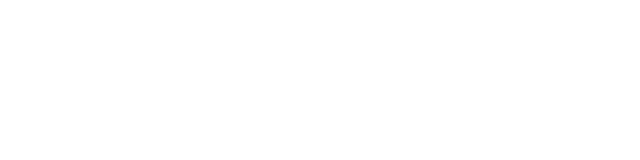
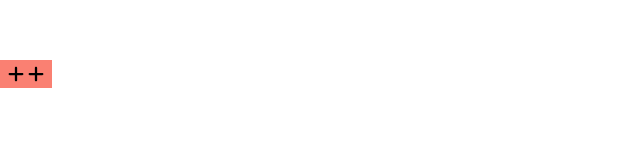
Before and after one commit to AjeshMadhavan/Customer-Management, a Vue app: page / in a window 1280 px wide. Shown: the top 160 px of the page, without its empty margins (0-640 px from the left). Built offline with nearby package versions, Linux system fonts and the light colour scheme.

Commit message:
updated;

```diff
--- a/src/App.vue
+++ b/src/App.vue
@@ -1,9 +1,12 @@
 <template>
   <div id="app">
+    <button-tag className="icon-icon" :icon="Plus" :appendIcon="Plus" :buttonFontWeight="700" buttonBackgroundColor="salmon" text=""/>
   </div>
 </template>
 
 <script lang="ts" setup>
+import ButtonTag from './components/ButtonTag.vue'
+import Plus from './assets/plus-solid.svg'
 </script>
 
 <style>
--- a/src/components/ButtonTag.vue
+++ b/src/components/ButtonTag.vue
@@ -1,25 +1,17 @@
 <template>
   <button
     :class="{
-      btn: true,
-      'icon-left': props.iconPositionLeft,
-      'apply-border': props.addBorder,
-      'dropdown-title': props.dropdownTitle,
-      'dropdown-title-bold': props.dropdownTitleBold,
-      'bg-blue': props.bgBlue,
-      'show-lighter': props.showLight,
-      'show-bolder': props.showBolder,
-      'table-btn': props.tableHeadBtn,
-      'showas-icon': props.showAsIcon,
-      'icon-btn': props.iconBtn,
+      button: true,
+      [props.className]: true,
     }"
-    @click="handleBtnClick"
+    @click="handleButtonClick"
+    :style="buttonStyles"
   >
     <div
       :class="{
         'icon-text-wrapper': true,
       }"
-      v-if="props.text || props.iconBtn"
+      v-if="props.text || props.icon"
     >
       <div v-if="props.prependIcon" class="prepend-icon-wrapper">
         <img :src="props.prependIcon" class="prepend-icon" />
@@ -27,12 +19,12 @@
       <span v-if="props.text" class="btn__text">
         {{ props.text }}
       </span>
-      <img v-if="props.iconBtn" :src="props.iconBtn" class="icon" />
+      <img v-if="props.icon" :src="props.icon" class="icon" />
     </div>
-    <div v-if="props.icon" class="btn-icon-wrapper">
-      <img :src="props.icon" />
+    <div v-if="props.appendIcon" class="append-icon-wrapper">
+      <img :src="props.appendIcon" />
     </div>
-    <div v-if="props.tableHeadBtn" class="table-btn-icons">
+    <div v-if="props.tableHeadButton" class="table-button-icons">
       <img :src="props.sortIcon" class="sort-icon" />
       <img :src="props.filterIcon" class="filter-icon" />
     </div>
@@ -40,79 +32,60 @@
 </template>
 
 <script lang="ts" setup>
-import { defineEmits, defineProps } from "vue";
+import { defineEmits, defineProps, reactive } from "vue";
 
-const emits = defineEmits(["handleBtnClick"]);
+const emits = defineEmits(["handleButtonClick"]);
 const props = defineProps({
   text: {
     type: String,
-    default: undefined,
+    default: "",
   },
-  showAsIcon: {
-    type: Boolean,
-    default: false,
+  className: {
+    type: String,
+    default: "",
   },
-  iconBtn: {
+  buttonBackgroundColor: {
     type: String,
-    default: undefined,
+    default: "transparent",
+  },
+  buttonFontWeight: {
+    type: Number,
+    default: 500,
   },
   icon: {
     type: String,
-    defalut: undefined,
+    default: "",
+  },
+  appendIcon: {
+    type: String,
+    defalut: "",
   },
   prependIcon: {
     type: String,
-    default: undefined,
+    default: "",
   },
   sortIcon: {
     type: String,
-    default: undefined,
+    default: "",
   },
   filterIcon: {
     type: String,
-    default: undefined,
-  },
-  iconPositionLeft: {
-    type: Boolean,
-    defalut: false,
-  },
-  bgBlue: {
-    type: Boolean,
-    default: false,
-  },
-  showLight: {
-    type: Boolean,
-    defalut: false,
-  },
-  showBolder: {
-    type: Boolean,
-    defalut: false,
-  },
-  addBorder: {
-    type: Boolean,
-    defalut: false,
-  },
-  dropdownTitle: {
-    type: Boolean,
-    default: false,
-  },
-  dropdownTitleBold: {
-    type: Boolean,
-    default: false,
-  },
-  tableHeadBtn: {
-    type: Boolean,
-    default: false,
+    default: "",
   },
 });
 
-const handleBtnClick = () => {
-  emits("handleBtnClick");
+const buttonStyles = reactive({
+  backgroundColor: props.buttonBackgroundColor,
+  fontWeight: props.buttonFontWeight,
+});
+
+const handleButtonClick = () => {
+  emits("handleButtonClick");
 };
 </script>
 
 <style lang="scss" scoped>
-.btn {
+.button {
   border: none;
   outline: none;
   display: flex;
@@ -134,18 +107,6 @@ const handleBtnClick = () => {
   }
 }
 
-.showas-icon {
-  padding: 5px;
-
-  &:hover {
-    border-radius: 50%;
-  }
-}
-
-.icon-btn {
-  padding: 5px 8px;
-}
-
 .icon-text-wrapper {
   display: flex;
   align-items: center;
@@ -162,7 +123,7 @@ const handleBtnClick = () => {
   align-items: center;
 }
 
-.btn-icon-wrapper {
+.append-icon-wrapper {
   display: flex;
   justify-content: center;
   align-items: center;
@@ -181,21 +142,9 @@ const handleBtnClick = () => {
   height: 15px;
 }
 
-.icon-left {
-  flex-direction: row-reverse;
-}
-
-.apply-border {
-  padding: 5px 12px;
-  border: 1px solid rgba(0, 0, 0, 0.24);
-}
-
-.show-lighter {
-  font-weight: 400;
-}
-
-.show-bolder {
-  font-weight: 700;
+.table-button-icons {
+  display: flex;
+  align-items: center;
 }
 
 .bg-blue {
@@ -204,29 +153,31 @@ const handleBtnClick = () => {
   border-radius: 2px;
   box-shadow: 0 1px 3px rgba(0, 0, 0, 0.24);
   padding: 5px 12px 5px 8px;
+  flex-direction: row-reverse;
 
   &:hover {
     background-color: rgb(2, 139, 201);
   }
 }
 
-.dropdown-title {
-  padding: 6px 10px 6px 11px;
-  justify-content: space-between;
-  font-weight: 400;
+.text-with-icon {
+  padding: 5px 8px 5px 12px;
 
   &:hover {
-    background-color: rgba(0, 0, 0, 0.04);
+    background-color: rgba(0, 0, 0, 0.08);
+    border-radius: 2px;
   }
 }
 
-.dropdown-title-bold {
-  justify-content: space-between;
-  padding: 9px 16px 9px 0;
-  font-weight: 700;
+.icon-with-text {
+  padding: 5px 12px 5px 8px;
 }
 
-.table-btn {
+.icon-icon {
+  padding: 5px 8px;
+}
+
+.table-head-button {
   padding: 12px 11px;
 
   &:hover {
@@ -234,7 +185,26 @@ const handleBtnClick = () => {
   }
 }
 
-.table-btn-icons {
-  display: flex;
+.dropdown-icon-text-icon {
+  padding: 9px 16px 9px 0;
+  justify-content: space-between;
+
+  &:hover {
+    background-color: rgba(0, 0, 0, 0.04);
+  }
+}
+
+.dropdown-text-icon {
+  padding: 6px 10px 6px 11px;
+  justify-content: space-between;
+
+  &:hover {
+    background-color: rgba(0, 0, 0, 0.04);
+  }
+}
+
+.outlined {
+  padding: 5px 12px;
+  border: 1px solid rgba(0, 0, 0, 0.24);
 }
 </style>
```
